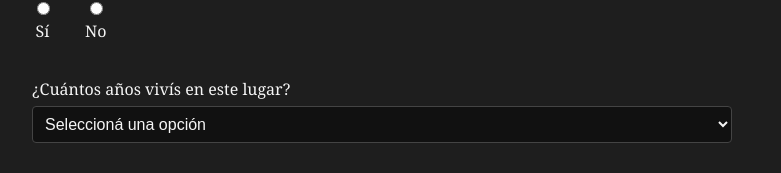
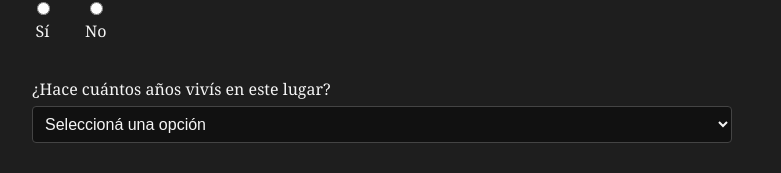
Before and after one commit to sjgoidell/encuesta-barrios-caba, a React (Vite) app: page / in a window 1280 px wide. Both pictures are taken after a click on the button "ACEPTAR Y COMENZAR →". Shown: the part 310-483 px from the top of the page, without its empty margins (258-1039 px from the left). Built offline with nearby package versions, Linux system fonts and the light colour scheme.

Commit message:
change text on first page

```diff
--- a/src/App.jsx
+++ b/src/App.jsx
@@ -195,7 +195,7 @@ function App() {
 
 
     <div style={{ marginBottom: '1rem' }}>
-      <label>¿Cuántos años vivís en este lugar?<br />
+      <label>¿Hace cuántos años vivís en este lugar?<br />
         <select
           value={yearsInBarrio}
           onChange={(e) => setYearsInBarrio(e.target.value)}
```
